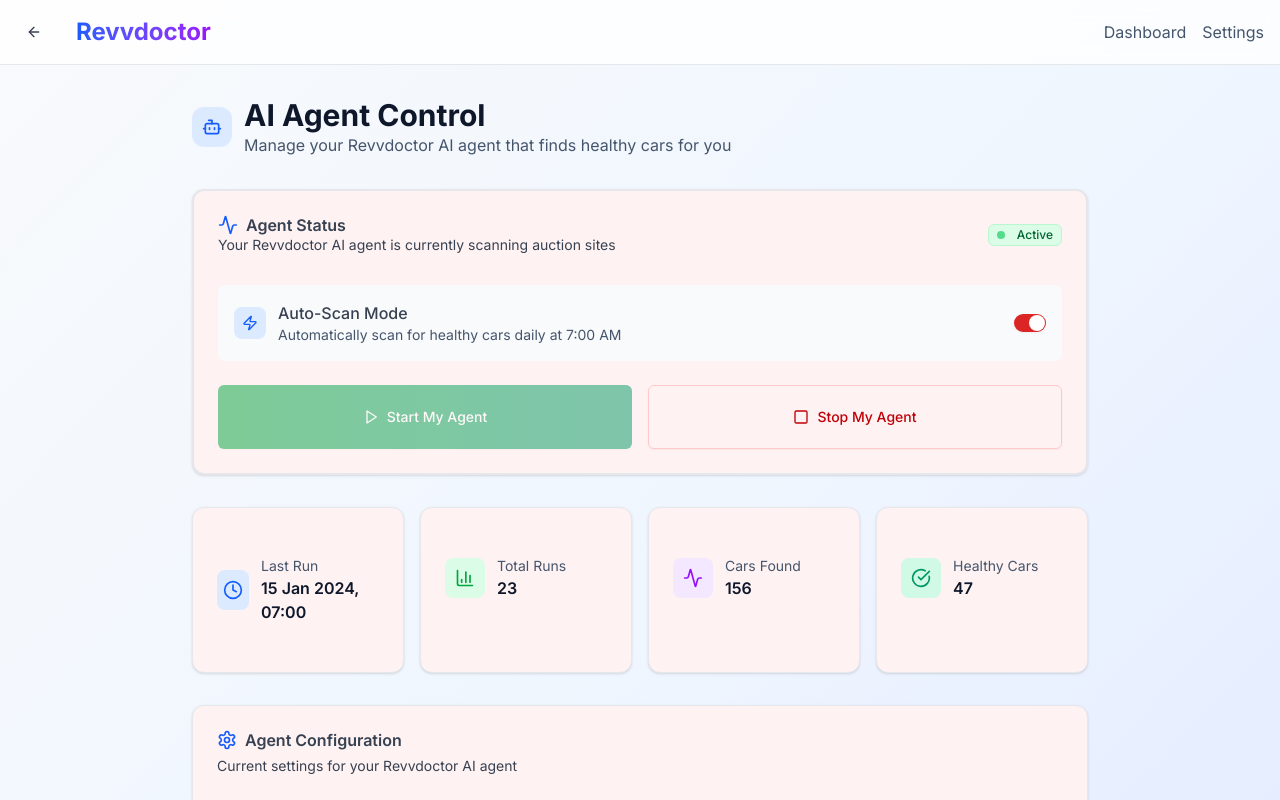
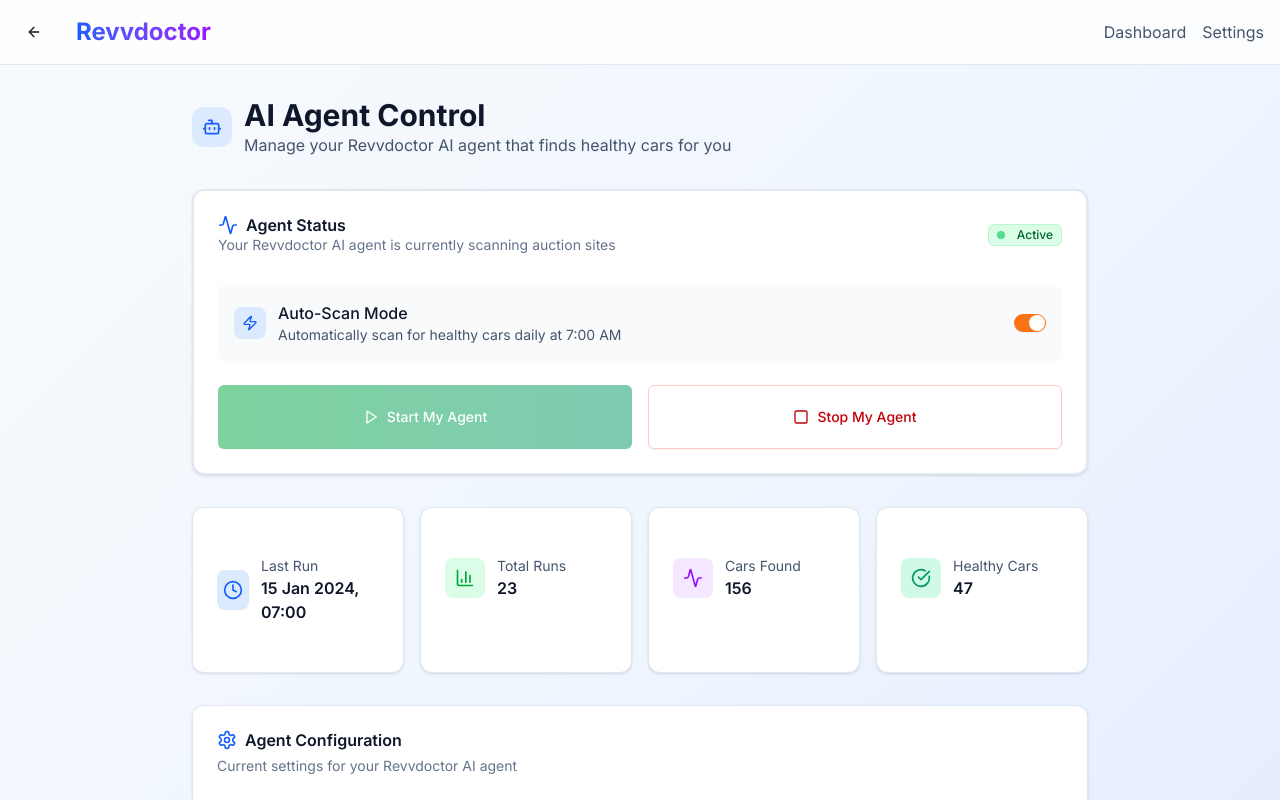
Before and after one commit to rokii808/v0-revdoctor-automation, a Next.js app: page /agents in a window 1280 px wide. Shown: the top 800 px of the page. Built offline with nearby package versions, Linux system fonts and the light colour scheme; no server answers.

Commit message:
style: Update theme to professional car platform design with clean slate and orange colors

```diff
--- a/app/globals.css
+++ b/app/globals.css
@@ -1,45 +1,47 @@
 @import "tailwindcss";
-/* Removed tw-animate-css import that was causing CSS parsing error */
+@import "tw-animate-css";
 
 @custom-variant dark (&:where(.dark, .dark *));
 
 :root {
-  /* Updated color palette to red-orange flow-state design */
-  --background: #ffffff; /* Main background color */
-  --foreground: #374151; /* Primary text color */
-  --card: #fef2f2; /* Card background */
-  --card-foreground: #374151; /* Card text color */
-  --popover: #ffffff; /* Popover background */
-  --popover-foreground: #374151; /* Popover text color */
-  --primary: #dc2626; /* Primary actions - red */
-  --primary-foreground: #ffffff; /* Text on primary actions */
-  --secondary: #f59e0b; /* Secondary actions - orange */
-  --secondary-foreground: #ffffff; /* Text on secondary actions */
-  --muted: #fef2f2; /* Muted elements */
-  --muted-foreground: #374151; /* Text on muted elements */
-  --accent: #f59e0b; /* Accent color - orange */
-  --accent-foreground: #374151; /* Text on accents */
-  --destructive: #dc2626; /* Destructive actions */
-  --destructive-foreground: #ffffff; /* Text on destructive actions */
-  --border: #e5e7eb; /* Borders */
-  --input: #f9fafb; /* Input fields */
-  --ring: rgba(220, 38, 38, 0.5); /* Focus ring */
-  --chart-1: #ef4444; /* Chart color 1 */
-  --chart-2: #f97316; /* Chart color 2 */
-  --chart-3: #eab308; /* Chart color 3 */
-  --chart-4: #34d399; /* Chart color 4 */
-  --chart-5: #3b82f6; /* Chart color 5 */
-  --radius: 0.5rem; /* Corner rounding */
-  --sidebar: #ffffff; /* Sidebar background */
-  --sidebar-foreground: #374151; /* Sidebar text color */
-  --sidebar-primary: #fef2f2; /* Sidebar primary color */
-  --sidebar-primary-foreground: #374151; /* Sidebar primary text */
-  --sidebar-accent: #f59e0b; /* Sidebar accent color */
-  --sidebar-accent-foreground: #ffffff; /* Sidebar accent text */
-  --sidebar-border: #e5e7eb; /* Sidebar border */
-  --sidebar-ring: rgba(220, 38, 38, 0.5); /* Sidebar focus ring */
-  --font-playfair: "Playfair Display", serif; /* Playfair Display font */
-  --font-inter: "Inter", sans-serif; /* Inter font */
+  /* Professional car platform color system - clean slate and orange */
+  --background: #ffffff;
+  --foreground: #0f172a; /* slate-900 for strong text */
+  --card: #ffffff;
+  --card-foreground: #0f172a;
+  --popover: #ffffff;
+  --popover-foreground: #0f172a;
+  --primary: #f97316; /* orange-500 for CTAs */
+  --primary-foreground: #ffffff;
+  --secondary: #1e40af; /* blue-700 for trust elements */
+  --secondary-foreground: #ffffff;
+  --muted: #f8fafc; /* slate-50 */
+  --muted-foreground: #64748b; /* slate-500 */
+  --accent: #f97316; /* orange-500 */
+  --accent-foreground: #ffffff;
+  --destructive: #dc2626;
+  --destructive-foreground: #ffffff;
+  --border: #e2e8f0; /* slate-200 */
+  --input: #f1f5f9; /* slate-100 */
+  --ring: rgba(249, 115, 22, 0.5); /* orange focus ring */
+  --chart-1: #f97316;
+  --chart-2: #1e40af;
+  --chart-3: #0891b2;
+  --chart-4: #10b981;
+  --chart-5: #6366f1;
+  --radius: 0.5rem;
+  --sidebar: #ffffff;
+  --sidebar-foreground: #0f172a;
+  --sidebar-primary: #f8fafc;
+  --sidebar-primary-foreground: #0f172a;
+  --sidebar-accent: #f97316;
+  --sidebar-accent-foreground: #ffffff;
+  --sidebar-border: #e2e8f0;
+  --sidebar-ring: rgba(249, 115, 22, 0.5);
+  /* Updated to use Inter for professional sans-serif typography */
+  --font-sans: "Inter", ui-sans-serif, system-ui, sans-serif;
+  --font-serif: "Inter", ui-sans-serif, system-ui, sans-serif; /* Remove serif, use sans everywhere */
+  --font-mono: ui-monospace, SFMono-Regular, "SF Mono", Monaco, Consolas, "Liberation Mono", "Courier New", monospace;
 }
 
 .dark {
@@ -49,24 +51,24 @@
   --card-foreground: #f1f5f9;
   --popover: #0f172a;
   --popover-foreground: #f1f5f9;
-  --primary: #ef4444;
+  --primary: #f97316;
   --primary-foreground: #ffffff;
-  --secondary: #fb923c;
+  --secondary: #3b82f6;
   --secondary-foreground: #ffffff;
   --muted: #1e293b;
   --muted-foreground: #94a3b8;
-  --accent: #fb923c;
+  --accent: #f97316;
   --accent-foreground: #0f172a;
   --destructive: #ef4444;
   --destructive-foreground: #f1f5f9;
   --border: #334155;
   --input: #1e293b;
-  --ring: rgba(239, 68, 68, 0.5);
-  --chart-1: #ef4444;
-  --chart-2: #f97316;
-  --chart-3: #eab308;
-  --chart-4: #34d399;
-  --chart-5: #3b82f6;
+  --ring: rgba(249, 115, 22, 0.5);
+  --chart-1: #f97316;
+  --chart-2: #3b82f6;
+  --chart-3: #06b6d4;
+  --chart-4: #10b981;
+  --chart-5: #8b5cf6;
   --sidebar: #1e293b;
   --sidebar-foreground: #f1f5f9;
   --sidebar-primary: #0f172a;
@@ -74,11 +76,10 @@
   --sidebar-accent: #334155;
   --sidebar-accent-foreground: #f1f5f9;
   --sidebar-border: #334155;
-  --sidebar-ring: rgba(239, 68, 68, 0.5);
+  --sidebar-ring: rgba(249, 115, 22, 0.5);
 }
 
 @theme inline {
-  /* Updated theme tokens to match new color system */
   --color-background: var(--background);
   --color-foreground: var(--foreground);
   --color-card: var(--card);
@@ -115,9 +116,8 @@
   --color-sidebar-accent-foreground: var(--sidebar-accent-foreground);
   --color-sidebar-border: var(--sidebar-border);
   --color-sidebar-ring: var(--sidebar-ring);
-  /* Updated font variables to use Playfair Display for serif and Inter for sans */
-  --font-sans: var(--font-inter);
-  --font-serif: var(--font-playfair);
+  --font-sans: var(--font-sans);
+  --font-serif: var(--font-serif);
   --font-mono: ui-monospace, SFMono-Regular, "SF Mono", Monaco, Consolas, "Liberation Mono", "Courier New", monospace;
 }
 
@@ -126,11 +126,25 @@
     @apply border-border outline-ring/50;
   }
   body {
-    @apply bg-background text-foreground;
+    @apply bg-background text-foreground font-sans;
   }
 }
 
 @layer components {
+  /* Professional button system - consistent, minimal */
+  .btn-primary {
+    @apply bg-orange-500 hover:bg-orange-600 text-white font-semibold rounded-lg shadow-sm hover:shadow-md transition-all duration-200 hover:-translate-y-0.5;
+  }
+
+  .btn-secondary {
+    @apply bg-white hover:bg-slate-50 text-slate-700 font-semibold border border-slate-300 rounded-lg shadow-sm hover:shadow-md transition-all duration-200 hover:-translate-y-0.5;
+  }
+
+  /* Clean card hover effects - professional and subtle */
+  .card-professional {
+    @apply bg-white border border-slate-200 rounded-lg shadow-sm hover:shadow-lg transition-all duration-200 hover:-translate-y-1;
+  }
+
   /* Updated gradient buttons to use red-orange theme */
   .btn-gradient {
     @apply bg-gradient-to-r from-red-500 to-orange-500 hover:from-red-600 hover:to-orange-600 text-white border-0 shadow-lg hover:shadow-xl transition-all duration-300 transform hover:-translate-y-0.5 hover:scale-105;
@@ -270,6 +284,11 @@
 }
 
 @layer utilities {
+  /* Minimal animations - professional and subtle */
+  .animate-fade-in {
+    animation: fade-in 0.6s ease-out forwards;
+  }
+
   /* Enhanced animations for flow-state experience */
   .animate-float {
     animation: float 6s ease-in-out infinite;
@@ -289,10 +308,6 @@
 
   .animate-slide-up {
     animation: slide-up 0.8s ease-out forwards;
-  }
-
-  .animate-fade-in {
-    animation: fade-in 1s ease-out forwards;
   }
 
   .animate-scale-in {
@@ -332,15 +347,6 @@
   }
 }
 
-@keyframes fade-in {
-  from {
-    opacity: 0;
-  }
-  to {
-    opacity: 1;
-  }
-}
-
 @keyframes scale-in {
   from {
     opacity: 0;
@@ -368,3 +374,177 @@
   background-size: 200% 200%;
   animation: gradient-shift 4s ease infinite;
 }
+
+@keyframes fade-in {
+  from {
+    opacity: 0;
+  }
+  to {
+    opacity: 1;
+  }
+}
+
+/* Enterprise motion system for landing page - subtle, intelligent, always-on feel */
+
+/* Hero background gradient drift - 20 second loop, extremely subtle */
+@keyframes hero-gradient-drift {
+  0%,
+  100% {
+    background-position: 0% 50%;
+  }
+  50% {
+    background-position: 100% 50%;
+  }
+}
+
+.hero-bg-motion {
+  background-size: 400% 400%;
+  animation: hero-gradient-drift 20s ease-in-out infinite;
+}
+
+/* Signal pill pulse - soft glow every 8 seconds */
+@keyframes signal-pulse {
+  0%,
+  90%,
+  100% {
+    box-shadow: 0 0 0 0 rgba(249, 115, 22, 0);
+  }
+  95% {
+    box-shadow: 0 0 0 4px rgba(249, 115, 22, 0.15);
+  }
+}
+
+.signal-pill-pulse {
+  animation: signal-pulse 8s ease-in-out infinite;
+}
+
+/* CTA button micro-interaction - subtle lift and shadow */
+.cta-enterprise {
+  transition: transform 0.2s ease-out, box-shadow 0.2s ease-out;
+}
+
+.cta-enterprise:hover {
+  transform: translateY(-2px);
+  box-shadow: 0 8px 25px -5px rgba(249, 115, 22, 0.3);
+}
+
+.cta-enterprise:active {
+  transform: translateY(0px);
+}
+
+/* Scroll fade-in for sections - gentle reveal */
+@keyframes fade-up-in {
+  from {
+    opacity: 0;
+    transform: translateY(20px);
+  }
+  to {
+    opacity: 1;
+    transform: translateY(0);
+  }
+}
+
+.scroll-fade-in {
+  opacity: 0;
+  animation: fade-up-in 0.6s ease-out forwards;
+}
+
+.scroll-fade-in-delay-1 {
+  animation-delay: 0.1s;
+}
+
+.scroll-fade-in-delay-2 {
+  animation-delay: 0.2s;
+}
+
+/* Footer near-static gradient - almost imperceptible 30s drift */
+@keyframes footer-drift {
+  0%,
+  100% {
+    background-position: 0% 50%;
+  }
+  50% {
+    background-position: 100% 50%;
+  }
+}
+
+.footer-subtle-motion {
+  background: linear-gradient(135deg, #ffffff 0%, #fafafa 50%, #f8fafc 100%);
+  background-size: 200% 200%;
+  animation: footer-drift 30s ease-in-out infinite;
+}
+
+/* Metric count-up placeholder - for JS animation */
+.metric-animate {
+  transition: all 0.3s ease-out;
+}
+
+/* Reduced motion for accessibility and mobile */
+@media (prefers-reduced-motion: reduce) {
+  .hero-bg-motion,
+  .signal-pill-pulse,
+  .scroll-fade-in,
+  .footer-subtle-motion {
+    animation: none;
+  }
+
+  .scroll-fade-in {
+    opacity: 1;
+  }
+
+  .cta-enterprise:hover {
+    transform: none;
+  }
+}
+
+/* Mobile: reduce motion intensity */
+@media (max-width: 768px) {
+  .hero-bg-motion {
+    animation-duration: 30s;
+  }
+
+  .signal-pill-pulse {
+    animation-duration: 12s;
+  }
+}
+
+/* Remove car silhouettes and add flowing guide lines - elegant curves that guide the eye as you scroll */
+
+/* Remove old page-flow-lines overlay styles and add new integrated line styles */
+
+/* Integrated flow lines - part of the design, not overlay */
+.flow-line-animated {
+  stroke-dasharray: 8 12;
+  animation: line-flow 3s linear infinite;
+}
+
+.flow-line-animated-reverse {
+  stroke-dasharray: 8 12;
+  animation: line-flow-reverse 3s linear infinite;
+}
+
+@keyframes line-flow {
+  0% {
+    stroke-dashoffset: 0;
+  }
+  100% {
+    stroke-dashoffset: -40;
+  }
+}
+
+@keyframes line-flow-reverse {
+  0% {
+    stroke-dashoffset: 0;
+  }
+  100% {
+    stroke-dashoffset: 40;
+  }
+}
+
+/* Reduced motion preference */
+@media (prefers-reduced-motion: reduce) {
+  .flow-line-animated,
+  .flow-line-animated-reverse {
+    animation: none;
+  }
+}
```
